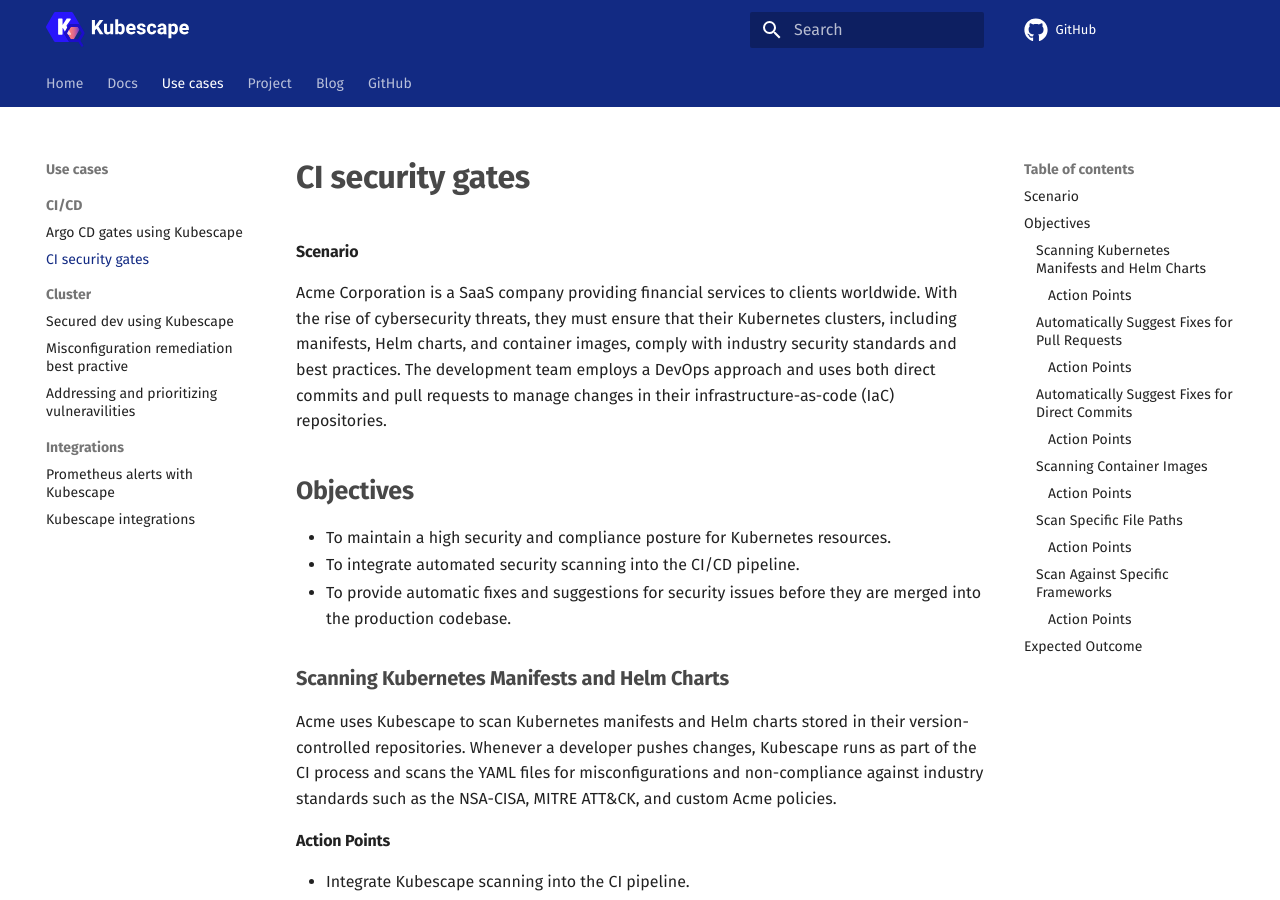
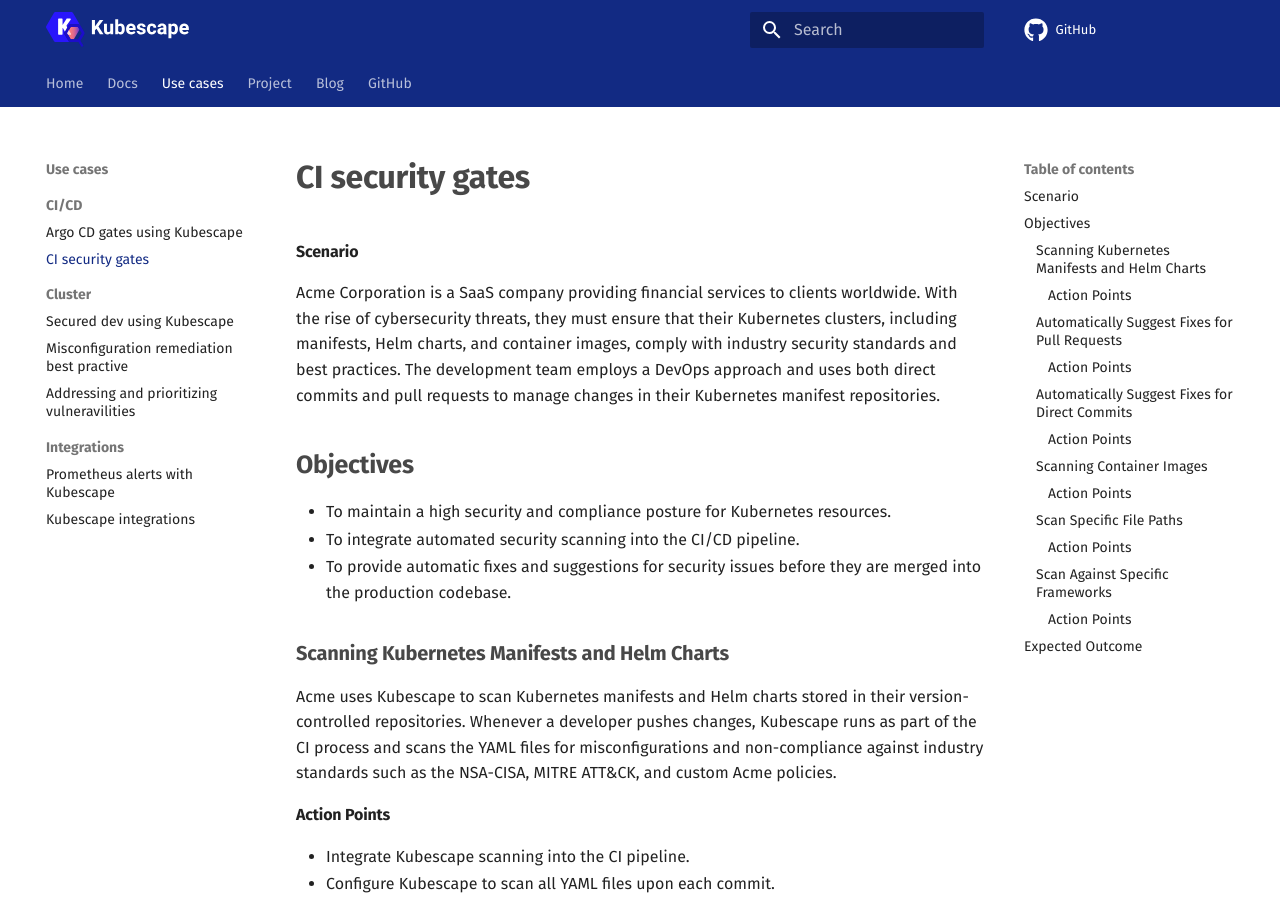
Before and after one commit to kubescape/kubescape.io, an MkDocs documentation site: the page built from docs/use_cases/ci-security-gates.md, in a window 1280 px wide and 900 px high. Built offline with MkDocs 1.6.1 and Material for MkDocs 9.7.7, drawn with Linux system fonts in a browser that asks for light colours; comment, search, counter and statistics services are not loaded.

Commit message:
Update docs/use_cases/ci-security-gates.md
Signed-off-by: Gal Gibli <gal.gibli@gmail.com>

```diff
--- a/docs/use_cases/ci-security-gates.md
+++ b/docs/use_cases/ci-security-gates.md
@@ -1,6 +1,6 @@
 #### **Scenario**
 
-Acme Corporation is a SaaS company providing financial services to clients worldwide. With the rise of cybersecurity threats, they must ensure that their Kubernetes clusters, including manifests, Helm charts, and container images, comply with industry security standards and best practices. The development team employs a DevOps approach and uses both direct commits and pull requests to manage changes in their infrastructure-as-code (IaC) repositories.
+Acme Corporation is a SaaS company providing financial services to clients worldwide. With the rise of cybersecurity threats, they must ensure that their Kubernetes clusters, including manifests, Helm charts, and container images, comply with industry security standards and best practices. The development team employs a DevOps approach and uses both direct commits and pull requests to manage changes in their Kubernetes manifest repositories.
 
 
 ## **Objectives**
```
